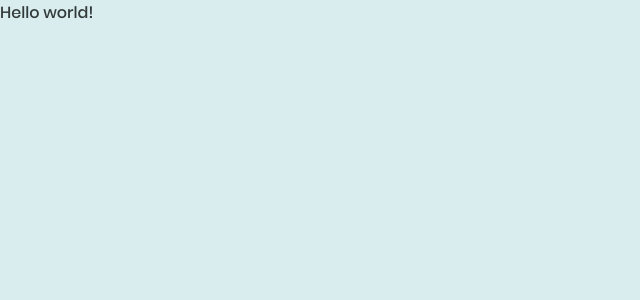
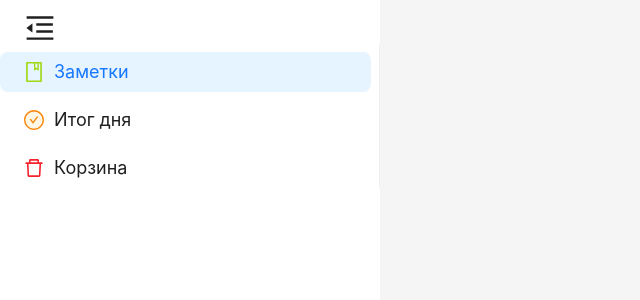
Before and after one commit to Solio69/self-development-app, a React (Create React App) app in the folder apps/frontend/: page / in a window 1280 px wide. Shown: the top 300 px of the page, without its empty margins (0-640 px from the left). Built offline with nearby package versions, Linux system fonts and the light colour scheme.

Commit message:
[front] feature/added HomePage and Layout

```diff
--- a/apps/frontend/package.json
+++ b/apps/frontend/package.json
@@ -3,6 +3,7 @@
   "version": "0.1.0",
   "private": true,
   "dependencies": {
+    "@ant-design/icons": "^5.5.2",
     "@reduxjs/toolkit": "^1.9.7",
     "@testing-library/jest-dom": "^5.17.0",
     "@testing-library/react": "^13.4.0",
@@ -11,6 +12,7 @@
     "@types/node": "^17.0.45",
     "@types/react": "^18.3.12",
     "@types/react-dom": "^18.3.1",
+    "antd": "^5.22.3",
     "react": "^18.3.1",
     "react-dom": "^18.3.1",
     "react-redux": "^8.1.3",
--- a/apps/frontend/src/app/App.tsx
+++ b/apps/frontend/src/app/App.tsx
@@ -1,28 +1,22 @@
-import { createBrowserRouter, RouterProvider } from 'react-router-dom'
 import { PATHS } from './routes/router'
+import HomePage from '../pages/home-page/HomePage'
+import { BrowserRouter as Router, Routes, Route } from 'react-router-dom'
 import '../shared/styles/globals.scss'
 
-const router = createBrowserRouter([
-  {
-    path: PATHS.home,
-    element: <div>Hello world!</div>,
-  },
-  {
-    path: PATHS.login,
-    element: <div>Login</div>,
-  },
-  {
-    path: PATHS.register,
-    element: <div>Register</div>,
-  },
-  {
-    path: PATHS.profile,
-    element: <div>Profile</div>,
-  },
-])
-
 function App() {
-  return <RouterProvider router={router} />
+  return (
+    <Router>
+      <Routes>
+        <Route path={PATHS.login} element={<div>login</div>} />
+        <Route path={PATHS.register} element={<div>register</div>} />
+        <Route path="/" element={<HomePage />}>
+          <Route path={PATHS.notes} element={<div>notes</div>} />
+          <Route path={PATHS.daySummary} element={<div>daySummary</div>} />
+          <Route path={PATHS.trash} element={<div>trash</div>} />
+        </Route>
+      </Routes>
+    </Router>
+  )
 }
 
 export default App
--- a/apps/frontend/src/app/routes/router.ts
+++ b/apps/frontend/src/app/routes/router.ts
@@ -3,4 +3,7 @@ export const PATHS = {
   login: '/login',
   register: '/register',
   profile: '/profile',
+  notes: '/notes',
+  daySummary: '/day-summary',
+  trash: '/trash',
 } as const
--- /dev/null
+++ b/apps/frontend/src/pages/home-page/HomePage.scss
@@ -0,0 +1,23 @@
+.home-page {
+  .layout {
+    font-size: 18px;
+    height: 100vh;
+    width: 100%;
+
+    &-sider {
+      width: 400px;
+    }
+
+    &-collapsed {
+      padding: 12px 0 0 24px;
+    }
+
+    &-menu {
+      font-size: 18px;
+
+      &-item {
+        margin: 8px 0 0 0 !important;
+      }
+    }
+  }
+}
--- /dev/null
+++ b/apps/frontend/src/pages/home-page/HomePage.tsx
@@ -0,0 +1,94 @@
+import React, { useState } from 'react'
+import { Link, Outlet } from 'react-router-dom'
+import {
+  BookOutlined,
+  CheckCircleTwoTone,
+  DeleteOutlined,
+  MenuFoldOutlined,
+  MenuUnfoldOutlined,
+} from '@ant-design/icons'
+import { Button, Layout, Menu } from 'antd'
+import { PATHS } from '../../app/routes/router'
+import { MENU_ITEMS_LABEL } from './constants'
+import './HomePage.scss'
+
+const { Sider, Content } = Layout
+
+const HomePage = () => {
+  const [collapsed, setCollapsed] = useState(false)
+
+  return (
+    <div className="home-page">
+      <Layout className="layout">
+        <Sider
+          theme="light"
+          trigger={null}
+          width={380}
+          collapsible
+          collapsed={collapsed}
+        >
+          <div className="layout-collapsed">
+            <Button
+              type="text"
+              icon={
+                collapsed ? (
+                  <MenuUnfoldOutlined style={{ fontSize: '30px' }} />
+                ) : (
+                  <MenuFoldOutlined style={{ fontSize: '30px' }} />
+                )
+              }
+              onClick={() => setCollapsed(!collapsed)}
+            />
+          </div>
+          <Menu
+            mode="inline"
+            defaultSelectedKeys={['1']}
+            className="layout-menu"
+            items={[
+              {
+                key: '1',
+                className: 'layout-menu-item',
+                icon: (
+                  <BookOutlined
+                    style={{ fontSize: '20px', color: '#a0d911' }}
+                  />
+                ),
+                label: <Link to={PATHS.notes}>{MENU_ITEMS_LABEL.notes}</Link>,
+              },
+              {
+                key: '2',
+                className: 'layout-menu-item',
+                icon: (
+                  <CheckCircleTwoTone
+                    twoToneColor="#fa8c16"
+                    style={{ fontSize: '20px' }}
+                  />
+                ),
+                label: (
+                  <Link to={PATHS.daySummary}>
+                    {MENU_ITEMS_LABEL.daySummary}
+                  </Link>
+                ),
+              },
+              {
+                key: '3',
+                className: 'layout-menu-item',
+                icon: (
+                  <DeleteOutlined
+                    style={{ fontSize: '20px', color: '#f5222d' }}
+                  />
+                ),
+                label: <Link to={PATHS.trash}>{MENU_ITEMS_LABEL.trash}</Link>,
+              },
+            ]}
+          />
+        </Sider>
+        <Content>
+          <Outlet />
+        </Content>
+      </Layout>
+    </div>
+  )
+}
+
+export default HomePage
--- /dev/null
+++ b/apps/frontend/src/pages/home-page/constants.ts
@@ -0,0 +1,5 @@
+export const MENU_ITEMS_LABEL = {
+  notes: 'Заметки',
+  daySummary: 'Итог дня',
+  trash: 'Корзина',
+}
```
Also changed, not shown: 1 other file (tests, documents, lock files or other folders).
